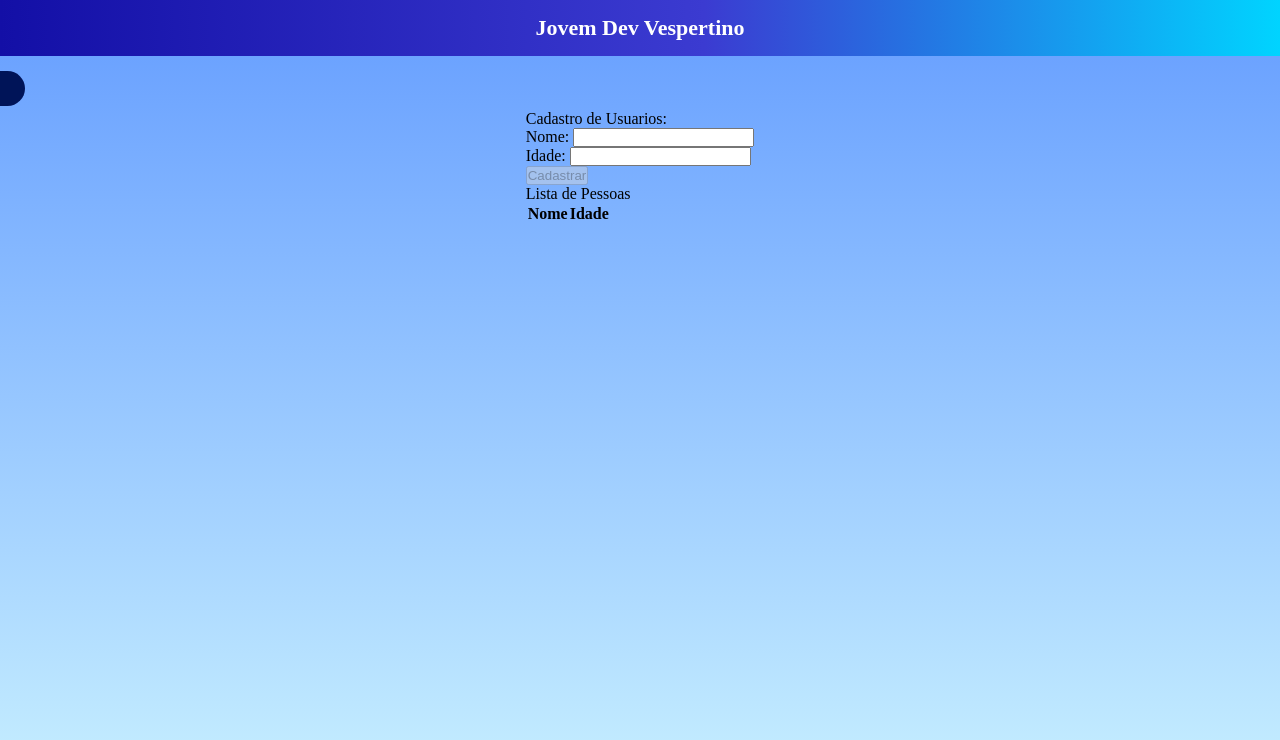
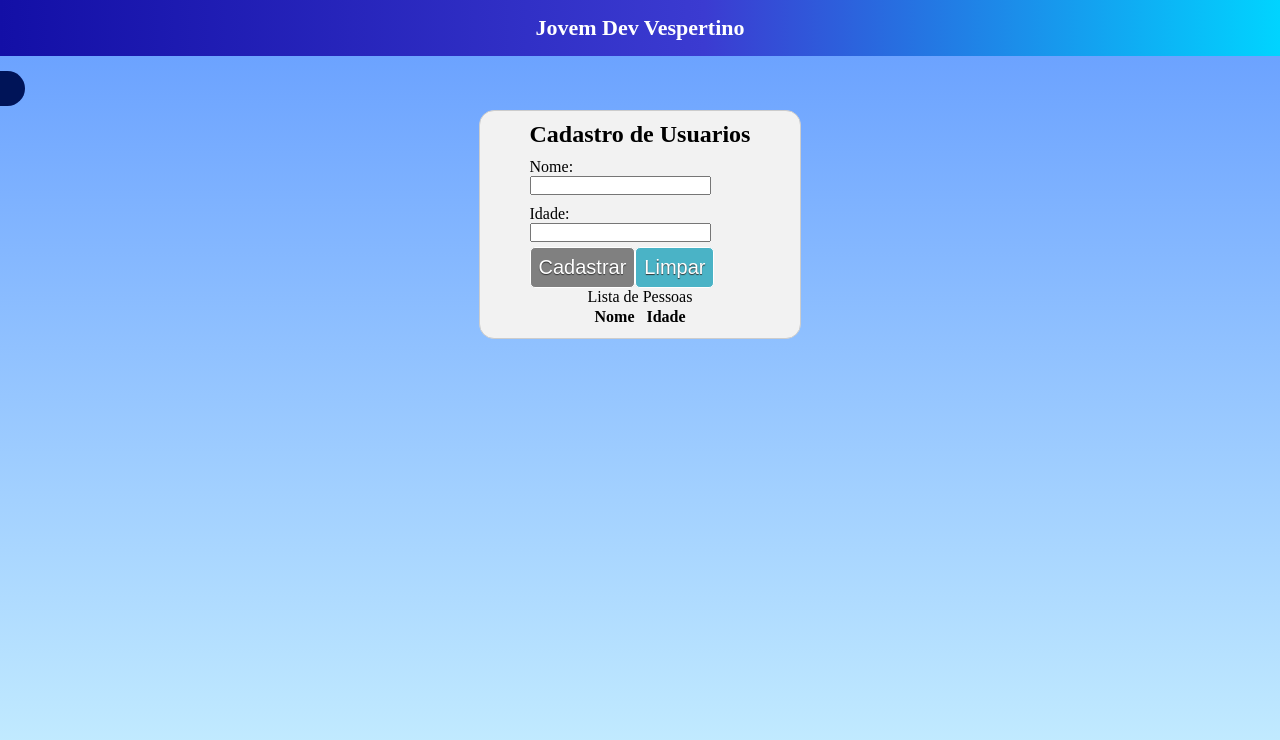
Before and after one commit to renatonandi/angular_primeira_aula, an Angular app: page /tela in a window 1280 px wide. Shown: the top 740 px of the page. Built offline with nearby package versions, Linux system fonts and the light colour scheme.

Commit message:
teste de nova funcionalidade

```diff
--- a/src/app/md-atv-modulo/cp-form/cp-form.component.html
+++ b/src/app/md-atv-modulo/cp-form/cp-form.component.html
@@ -1,11 +1,22 @@
-<legend>Cadastro de Usuarios:</legend>
+<h2>Cadastro de Usuarios</h2>
 <div>
-    <label for="nome">Nome: </label>
-    <input type="text" name="nome" id="nome" [(ngModel)]="listaUsuario.nome">
+  <label for="nome">Nome: </label>
+  <input type="text" name="nome" id="nome" [(ngModel)]="listaUsuario.nome" />
 </div>
 <div>
-    <label for="valor">Idade: </label>
-    <input type="number" name="idade" id="idade" [(ngModel)]="listaUsuario.idade">
+  <label for="valor">Idade: </label>
+  <input
+    type="number"
+    name="idade"
+    id="idade"
+    [(ngModel)]="listaUsuario.idade"
+  />
 </div>
-<button (click)="addItem(listaUsuario)"
-    [disabled]="listaUsuario.nome == '' || listaUsuario.idade == null">Cadastrar</button>
+<button
+  (click)="addItem(listaUsuario)"
+  [disabled]="listaUsuario.nome == '' || listaUsuario.idade == null"
+>
+  Cadastrar
+</button>
+
+<button (click)="removeAll()"> Limpar </button>
--- a/src/app/md-atv-modulo/cp-form/cp-form.component.scss
+++ b/src/app/md-atv-modulo/cp-form/cp-form.component.scss
@@ -0,0 +1,28 @@
+div {
+    margin-top: 10px;
+    width: 10px;
+}
+
+button {
+    cursor: pointer;
+    background: #4ab3c6;
+    padding: 8px;
+    color: #fff;
+    font-size: 20px;
+    border: 1px solid #fff;
+    text-shadow: 0 1px 1px #333;
+    border-radius: 5px;
+    margin-top: 5px;
+
+    &:hover {
+        transform: scale(1.05);
+        cursor: pointer;
+        transition: 0.2s;
+    }
+
+    &:disabled {
+        background: grey;
+        transform: none !important;
+        cursor: default;
+    }
+}
--- a/src/app/md-atv-modulo/cp-form/cp-form.component.ts
+++ b/src/app/md-atv-modulo/cp-form/cp-form.component.ts
@@ -35,5 +35,10 @@ export class CpFormComponent implements OnInit{
     return this.service.adiciona(lista)
   }
 
+  public removeAll(){
+    this.service.removeAll;
+  }
+
+
 
 }
--- a/src/app/md-atv-modulo/cp-table/cp-table.component.scss
+++ b/src/app/md-atv-modulo/cp-table/cp-table.component.scss
@@ -0,0 +1,16 @@
+table{
+    width: 100%;
+    text-align: center;
+}
+
+tr td{
+    width: 30%;
+    text-align: center;
+}
+
+tr{
+    cursor: pointer;
+    &:hover {
+        background-color: beige;
+    }
+}
--- a/src/app/md-atv-modulo/cp-table/cp-table.component.ts
+++ b/src/app/md-atv-modulo/cp-table/cp-table.component.ts
@@ -17,6 +17,11 @@ export class CpTableComponent implements OnInit{
 
   ngOnInit(): void {
     this.lista = this.service.getLista();
+    this.service.emitEvent.subscribe({
+      next: (res: any) => this.lista = res
+    })
   }
 
+
+
 }
--- a/src/app/md-atv-modulo/cp-tela/cp-tela.component.html
+++ b/src/app/md-atv-modulo/cp-tela/cp-tela.component.html
@@ -1,2 +1,4 @@
-<app-cp-form></app-cp-form>
-<app-cp-table></app-cp-table>
+<div class="container">
+    <app-cp-form></app-cp-form>
+    <app-cp-table></app-cp-table>
+</div>
--- a/src/app/md-atv-modulo/cp-tela/cp-tela.component.scss
+++ b/src/app/md-atv-modulo/cp-tela/cp-tela.component.scss
@@ -0,0 +1,10 @@
+.container {
+    display: flex;
+    flex-direction: column;
+    align-items: center;
+    width: 300px;
+    padding: 10px;
+    background-color: #f2f2f2;
+    border: 1px solid #ccc;
+    border-radius: 15px;
+}
--- a/src/app/md-atv-modulo/services/tela-service.service.ts
+++ b/src/app/md-atv-modulo/services/tela-service.service.ts
@@ -28,5 +28,10 @@ export class TelaServiceService {
     this.lista.push(valor);
   }
 
+  public removeAll(){
+    this.lista = [];
+    this.emitEvent.emit
+  }
+
   constructor() { }
 }
```
